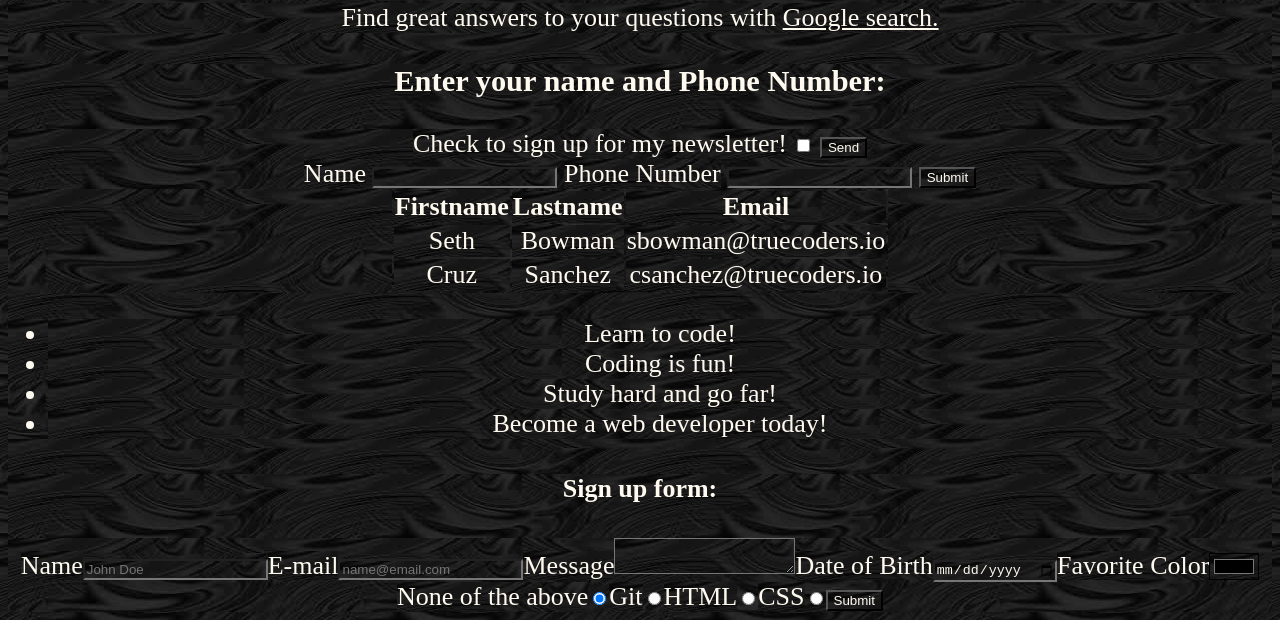
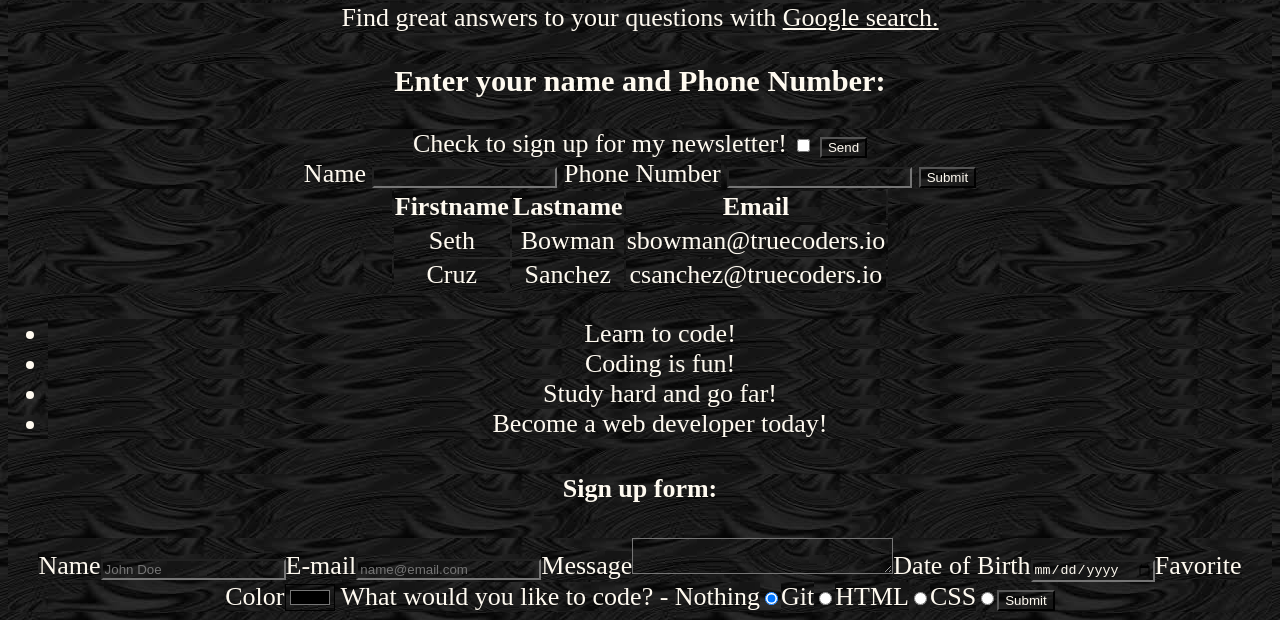
Before and after one commit to SethBowman/HTMLBasics, a plain HTML site: page index.html in a window 1280 px wide. Shown: the part 874-1494 px from the top of the page. Drawn offline with Linux system fonts and the light colour scheme.

Commit message:
Changed message box size and added question before radio selector

```diff
--- a/index.html
+++ b/index.html
@@ -101,7 +101,7 @@
                 <textarea
                 name="message"
                 id="message"
-                cols="20" rows="2.5"
+                cols="30S" rows="2.5"
                 placeholder="Type here to send me a message...">
                 </textarea>
 
@@ -119,7 +119,8 @@
                 id="color"
                 />
 
-                <label for="noneRadio">None of the above</label>
+                <label for="question"> What would you like to code? - </label>
+                <label for="noneRadio">Nothing</label>
                 <input
                 type="radio"
                 name="favoriteTopic"
```
